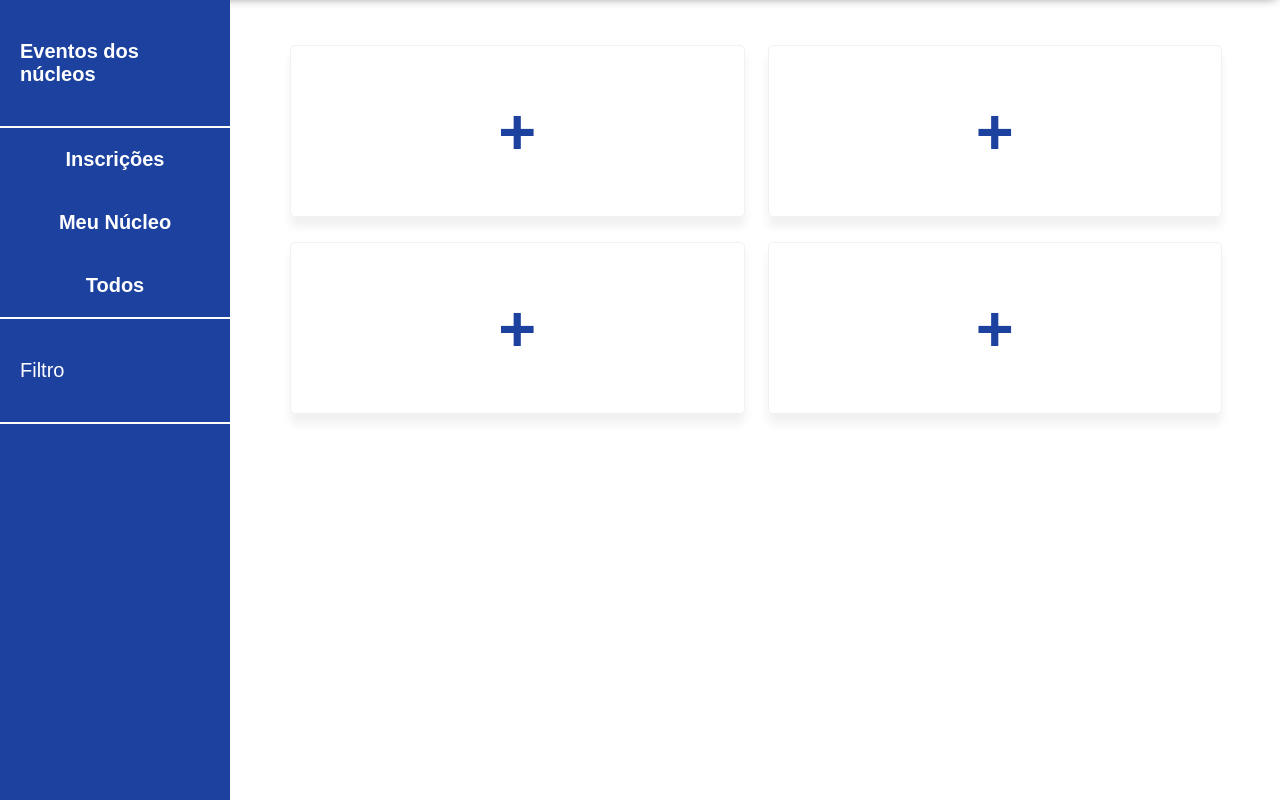
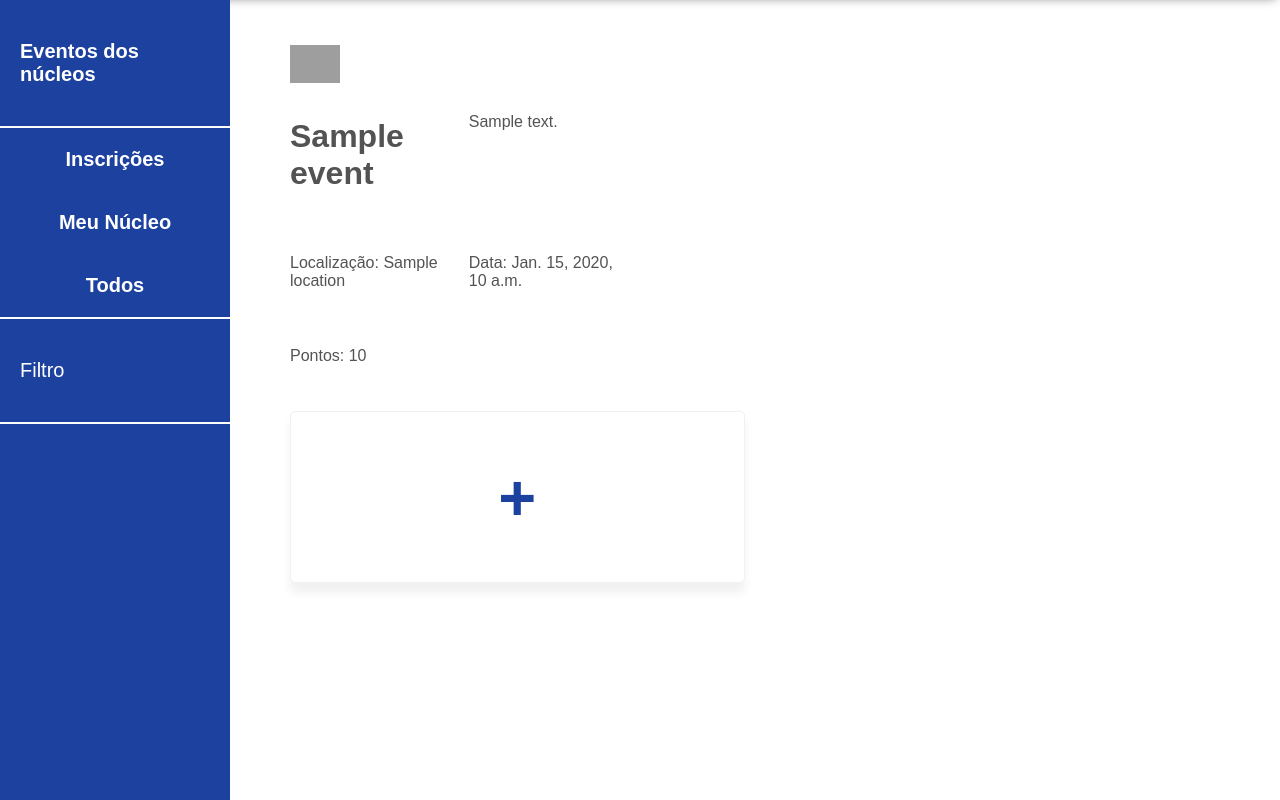
Before and after one commit to NucleUS-EGS/webapp, a Django app: template frontend/templates/index.html in a window 1280 px wide. Shown: the part 80-880 px from the top of the page. Run offline with Django 5.2, Linux system fonts and the light colour scheme; the template is opened without the code that fills it: most values are stand-ins (such as "Sample title", 1, 10 or a date in 2020); some web fonts are replaced; grey boxes are pictures that could not be loaded.

Commit message:
changes on webapp

```diff
--- a/api/urls.py
+++ b/api/urls.py
@@ -10,8 +10,8 @@ urlpatterns = [
 	path('user/', views.user, name='user'),
 
 	# events
-	path('events/', views.events, name='events'),
-	path('events/<int:event_id>', views.events_edit, name='events'),
+	#path('events/', views.events, name='events'),
+	path('events/', views.events_edit, name='events'),
 
 	# points
 	path('entity/', views.points, name='entity'),
--- a/frontend/templates/components/user_events.html
+++ b/frontend/templates/components/user_events.html
@@ -1,97 +1,89 @@
 <div class="user_events">
     <div class="container">
-        <div class="new-event">
-            <div class="content">
-                <span class="show">+</span>
+        <div class="event-card">
+            <div class="event-icon">
+                <img src="/static/images/calendar.png" alt="Calendar Icon" style="width: 50px;"> <!-- Make sure to replace with the correct image path -->
+            </div>
+            <div class="event-details">
+                {% for event in events %}
+                    <div class="container">
+                        <h1>{{ event.title }}</h1>
+                        <p>{{ event.description }}</p>
+                        <p>Localização: {{ event.location }}</p>
+                        <p>Data: {{ event.date }}</p>
+                        <!-- <p>Custo: {{ event.price }}€</p> -->
+                        <p>Pontos: {{ event.points }}</p>
+                    </div>
+                {% endfor %}
+            </div>
+            <!-- <div class="event-actions"> -->
+                <!-- <button class="btn green">Inscrito</button> -->
+                <!-- <span class="participants">10 Participantes</span>
+                <div class="event-cost">
+                    <span>5€</span>
+                    <span>10 Pontos</span>
+                </div>
+            </div> -->
         </div>
     </div>
+    <div class="container">
         <div class="new-event">
             <div class="content">
                 <span>+</span>
             </div>
         </div>
-        <div class="new-event">
-            <div class="content">
-                <span>+</span>
-            </div>
-        </div>
-        <div class="new-event">
-            <div class="content">
-                <span>+</span>
-            </div>
     </div>
 
-        <!-- <div class="event">
-
-        </div> -->
-    </div>
     <div id="forms">
         <div class="title">
             <div class="yellow"></div>
             <h1>Criar um Evento</h1>
         </div>
-        <form class="form">
-            <label for="title">Título *</label>
-            <input type="text" id="title" name="title" required>
+        <form class="form" action="/api/v1/events/" method="POST">
+            <input type="text" id="title" name="title" placeholder="Título" required>
 
-            <label for="type">Tipo de evento *</label>
-            <select id="type" name="type" required>
+            <select id="type" name="type" placeholder="Tipo de Evento" required>
                 <option value="">Selecione o tipo de evento</option>
+                <option value="1">Palestra</option>
+                <option value="2">Workshop</option>
+                <option value="3">Convivio</option>
+                <option value="4">Taça UA</option>
             </select>
 
-            <label for="location">Localização</label>
-            <input type="text" id="location" name="location">
+            <input type="text" id="location" name="location" placeholder="Localização">
 
-            <label for="description">Descrição</label>
-            <textarea id="description" name="description"></textarea>
+            <input type="text" id="description" name="description" placeholder="Descrição"></input>
 
-            <div class="timing">
-                <label for="date">Data *</label>
-                <input type="date" id="date" name="date" required>
+            <input type="date" id="date" name="date" placeholder="Data" required>
 
-                <label for="startTime">Hora de início *</label>
-                <input type="time" id="startTime" name="startTime" required>
+            <input type="text" id="price" name="price" placeholder="€">
 
-                <label for="endTime">Hora de fim *</label>
-                <input type="time" id="endTime" name="endTime" required>
-            </div>
-
-            <div class="inscrições">
-                <label for="limit">Limite de inscrições</label>
-                <input type="number" id="limit" name="limit" value="50">
-
-            </div>
-
-            <div class="row">
-
-                <label for="cost">Custo</label>
-                <input type="text" id="cost" name="cost" placeholder="€">
-
-                <label for="points">Pontos</label>
-                <input type="text" id="points" name="points" placeholder="Pontos">
-            </div>
+            <!-- <input type="text" id="points" name="points" placeholder="Pontos"> -->
 
             <div class="buttons">
                 <button type="submit" class="btn primary">Criar</button>
-                <button type="button" class="btn secondary" onclick="window.history.back();">Cancelar</button>
+            </div>
+            <div class= "buttons">
+                <button type="button" class="btn secondary" onclick="closeForm();">Cancelar</button>
             </div>
         </form>
     </div>
-</div>
-
-
     <!-- here for testing ONLY -->
     <script>
         document.addEventListener('DOMContentLoaded', function() {
-        var show = document.querySelector('.show');
+            var newEvents = document.querySelectorAll('.new-event'); // Select all .new-event elements
             var forms = document.getElementById('forms');
 
-        show.addEventListener('click', function() {
-            if (forms.style.display === 'none') {
-                forms.style.display = 'block';
-            } else {
-                forms.style.display = 'none';
-            }
+            newEvents.forEach(function(event) { // Iterate over each .new-event element
+                event.addEventListener('click', function() { // Attach click event to each element
+                    forms.style.display = forms.style.display === 'none' ? 'block' : 'none'; // Toggle display
                 });
             });
+        });
+
+        function closeForm() {
+            var forms = document.getElementById('forms');
+            forms.style.display = 'none'; // Hide the form
+        }
     </script>
+</div>
--- a/frontend/views.py
+++ b/frontend/views.py
@@ -34,6 +34,7 @@ def index(request):
 	if nucleo:
 		context['nucleo'] = nucleo
 	# get user id where email = mail
+	context["events"] = requests.get(build_url(request, settings.API_URL, '/events')).json()
 	return render(request, 'index.html', context)
 
 
```
Also changed, not shown: api/views.py (+22 -6 lines). Lines whose indentation alone changed are shown as unchanged.
